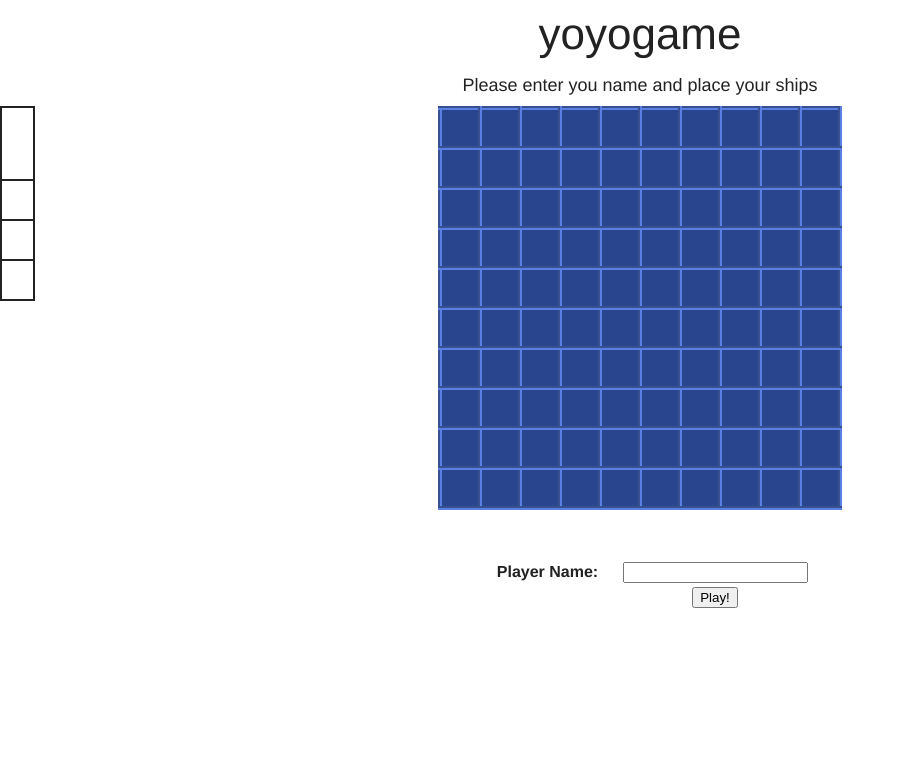
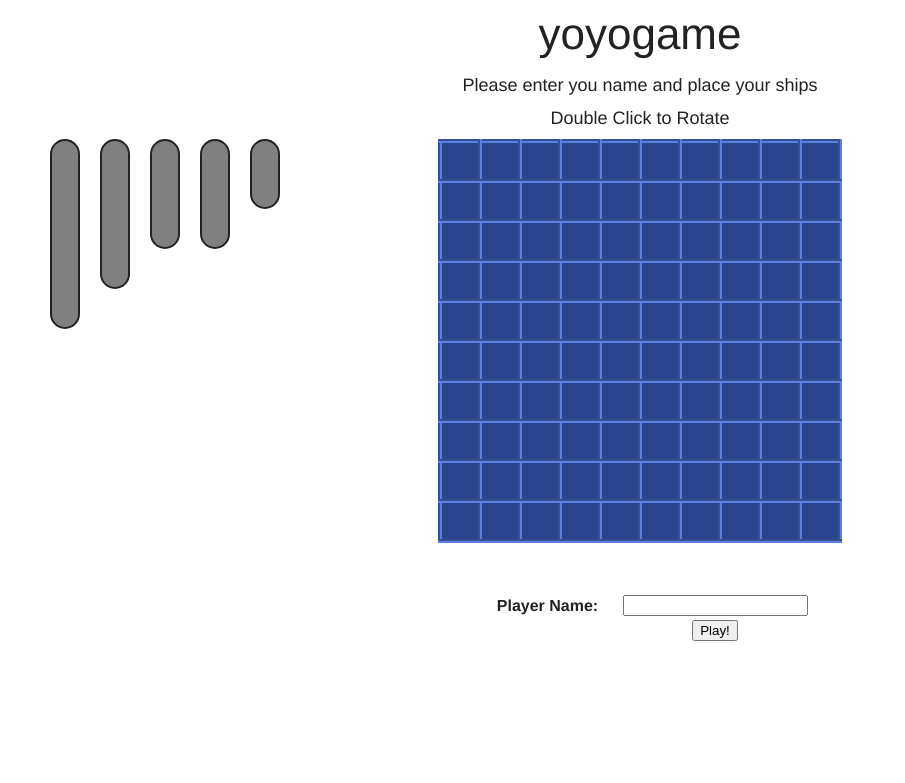
Before and after one commit to ZzCalvinzZ/Battleship, a Django app: a page that uses templates/set_field.html in a window 1280 px wide. Shown: the top 783 px of the page, without its empty margins (0-905 px from the left). Run offline with Django 3.2, Linux system fonts and the light colour scheme; data comes from the database, SQL or seed files in the repository; both versions use the stored data as it was after the commit; some libraries are stand-ins or nearby versions.

Commit message:
fixed up placing ships part

```diff
--- a/battleship/urls.py
+++ b/battleship/urls.py
@@ -18,6 +18,6 @@ urlpatterns = patterns('',
     url(r'^game/(?P<name>(\w|\s)+)/(?P<game_id>\d+)/?$', 'game.views.set_field', name='set_field'),
     url(r'^game/(?P<name>(\w|\s)+)/(?P<game_id>\d+)/play/?$', 'game.views.game_field', name='game_field'),
     url(r'^game/(?P<name>(\w|\s)+)/(?P<game_id>\d+)/play/highlight/?$', 'game.views.highlight', name='highlight'),
-    url(r'^game/(?P<name>(\w|\s)+)/(?P<game_id>\d+)/play/find_opponent/?$', 'game.views.find_opponent', name='find_opponent'),
+    url(r'^game/(?P<name>(\w|\s)+)/(?P<game_id>\d+)/play/check/?$', 'game.views.check', name='check'),
     url(r'^$', 'game.views.index', name='index'),
 )
--- a/game/static/css/set_field.css
+++ b/game/static/css/set_field.css
@@ -41,38 +41,54 @@ p {
 }
 
 #aircraft {
-  width: 35px;
-  height: 195px;
+  width: 30px;
+  height: 190px;
+  background-color: grey;
   border: solid 2px;
+  border-radius: 25px;
   position: absolute;
+  margin-left: 50px;
+
 }
 
 #battleship {
-  width: 35px;
-  height: 155px;
+  width: 30px;
+  height: 150px;
+  background-color: grey;
   border: solid 2px;
+  border-radius: 25px;
   position: absolute;
+  margin-left: 100px;
 }
 
 #submarine {
-  width: 35px;
-  height: 115px;
+  width: 30px;
+  height: 110px;
+  background-color: grey;
   border: solid 2px;
+  border-radius: 25px;
   position: absolute;
+  margin-left: 150px;
 }
 
 #cruiser {
-  width: 35px;
-  height: 115px;
+  width: 30px;
+  height: 110px;
+  background-color: grey;
   border: solid 2px;
+  border-radius: 25px;
   position: absolute;
+  margin-left: 200px
 }
 
 #destroyer {
-  width: 35px;
-  height: 75px;
+  width: 30px;
+  height: 70px;
+  background-color: grey;
   border: solid 2px;
+  border-radius: 25px;
   position: absolute;
+  margin-left: 250px;
 }
 
 #name-field {
--- a/game/static/js/set_field.js
+++ b/game/static/js/set_field.js
@@ -25,22 +25,23 @@ $(document).ready(function() {
 
   //Allow all the ships to be dragged onto the grid
   $('.ship').draggable({
-    // snap: '.my-cell',
+    // snap: true,
     // snapMode: 'inner',
-    grid: [40, 40],
-    drag: function( event, ui ) {
-      var snapTolerance = $(this).draggable('option', 'snapTolerance');
-      var topRemainder = ui.position.top % 40;
-      var leftRemainder = ui.position.left % 40;
+    // snapTolerance: 50,
+    // grid: [40, 40],
+    // drag: function( event, ui ) {
+    //   var snapTolerance = $(this).draggable('option', 'snapTolerance');
+    //   var topRemainder = ui.position.top % 40;
+    //   var leftRemainder = ui.position.left % 40;
 
-      if (topRemainder <= snapTolerance) {
-          ui.position.top = ui.position.top - topRemainder;
-      }
+    //   if (topRemainder <= snapTolerance) {
+    //       ui.position.top = ui.position.top - topRemainder;
+    //   }
 
-      if (leftRemainder <= snapTolerance) {
-          ui.position.left = ui.position.left - leftRemainder;
-      }
-    },
+    //   if (leftRemainder <= snapTolerance) {
+    //       ui.position.left = ui.position.left - leftRemainder;
+    //   }
+    // },
     stop: function( event, ui ) {
 
       if ($.isEmptyObject(aircraftData)){
--- a/game/views.py
+++ b/game/views.py
@@ -3,6 +3,7 @@ from django.core.urlresolvers import reverse
 from game.models import Game, Player, Coordinate
 from game.forms import GameForm, SetFieldForm
 from django.http import HttpResponseRedirect, HttpResponse
+from django.db.models import Q
 import json
 import parser
 import ast
@@ -121,9 +122,6 @@ def set_field(request, name, game_id):
       #redirect to the game page
       args = {'name': game_data['name'], 'game_id': str(game_data['game_id'])}
       return HttpResponseRedirect(reverse('game_field', kwargs=args))
-    else:
-      errors = form.errors
-      return HttpResponse(json.dumps(errors))
   else:
     try:
       game = Game.objects.get(id=game_id)
@@ -174,3 +172,17 @@ def game_field(request, name, game_id):
 def highlight(request, name, game_id):
   response = request.session['game_data']
   return HttpResponse(json.dumps(response), content_type='application/json')
+
+def check(request, name, game_id):
+  game_data = request.session['game_data']
+
+  if game_data['opponent_id'] == 0:
+    opponent = Player.objects.filter(game__id=game_id).exclude(id = game_data['player_id'])
+    if len(opponent) == 1:
+      opponent = opponent[0]
+      opp_coords = Coordinate.objects.filter(player=opponent)
+      if len(opp_coords) == 100:
+        game_data['opponent_id'] = opponent.id
+        game_data['opponent_name'] = opponent.name
+
+  return HttpResponse(json.dumps(game_data), content_type='application/json')
--- a/templates/set_field.html
+++ b/templates/set_field.html
@@ -10,14 +10,14 @@
 <div id='fields'>
   <h1 class='center'>{{name}}</h1>
   <h5 class='center'>Please enter you name and place your ships</h5>
-
+  <h5 class='center'>Double Click to Rotate</h5>
+  <div id = 'my-field'>
     <div id='aircraft' class="draggable ship rotate"> </div>
     <div id='battleship' class="draggable ship rotate"> </div>
     <div id='submarine' class="draggable ship rotate"> </div>
     <div id='cruiser' class="draggable ship rotate"> </div>
     <div id='destroyer' class="draggable ship rotate"> </div>
-
-  <div id = 'my-field'>
+    <div id='table-div'>
       <table>
         <tbody id='drop-target'>
           {% for x in size%}
@@ -30,6 +30,7 @@
         </tbody>
       </table>
     </div>
+  </div>
   <div id='name-field'>
     <table>
       <form id="set-field-form" action="/game/{{name}}/{{game_id}}" method="post">
```
Also changed, not shown: game/static/js/game_field.js (+8 -3 lines), battleship/db.sqlite3, 2 other files. Lines whose indentation alone changed are shown as unchanged.
